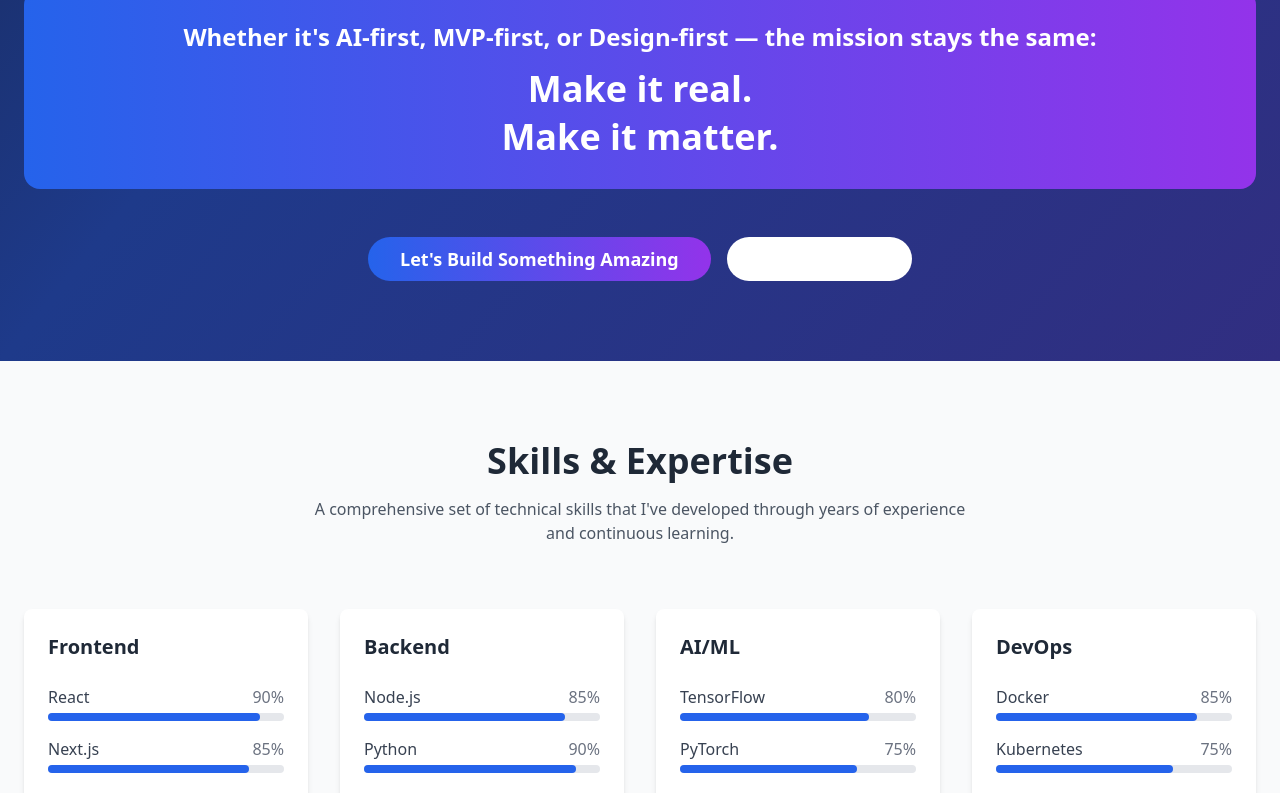
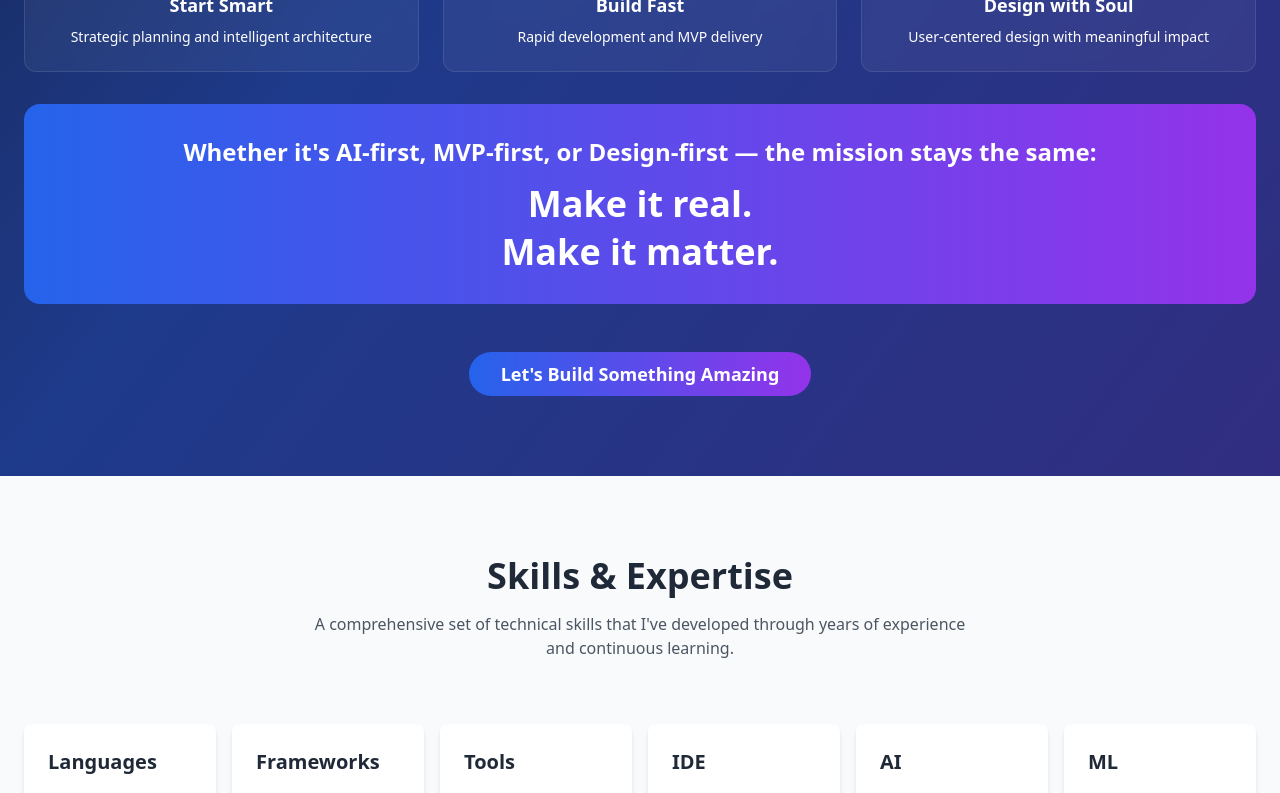
Before and after one commit to Sriharshareddy6464/Harsha, a React (Vite) app: page / in a window 1280 px wide. Shown: the part 2000-2793 px from the top of the page. Built offline with nearby package versions, Linux system fonts and the light colour scheme.

Commit message:
Updated homepage and skills  section

```diff
--- a/src/components/About.jsx
+++ b/src/components/About.jsx
@@ -65,10 +65,13 @@ const About = () => {
           </h2>
                      <div className="max-w-4xl mx-auto space-y-6">
              <p className="text-xl text-white leading-relaxed">
-               I'm <span className="text-blue-300 font-semibold">Sri Harsha</span>, a Computer Science Engineering graduate focused on becoming an AI Engineer, Full-Stack Web Developer, and DevOps Specialist. My skill set spans Cloud, MLOps, Generative AI, and modern Web Technologies.
+               I'm <span className="text-blue-300 font-semibold">Sri Harsha</span>, a Computer Science graduate driven by curiosity and creativity. From building full-stack apps to exploring AI models, I love crafting things that simplify life and solve real-world problems. I believe good code isn't just functional—it should tell a story, impact people, and scale effortlessly
              </p>
                            <p className="text-lg text-white leading-relaxed">
-               I believe in building with purpose — whether it's developing AI-first solutions or rapidly delivering MVP products, designing seamless frontends with Next.js, or deploying scalable systems through DevOps pipelines.
+                My toolkit includes Generative AI, MLOps, Cloud, and modern Web Technologies. I kinda vibecode a little — turning rough ideas into working systems that actually feel good to use.
+              </p>
+              <p className="text-lg text-white leading-relaxed">
+                Whether it's building AI-first solutions, launching lean MVPs, designing clean, animated frontends, or deploying scalable apps through DevOps, I'm all about bringing ideas to life — fast, functional, and full of purpose.
               </p>
               <div className="bg-white/20 backdrop-blur-sm rounded-2xl p-6 border border-white/30">
                <p className="text-lg text-white mb-4">
@@ -166,23 +169,13 @@ const About = () => {
           viewport={{ once: true }}
           className="text-center space-y-4"
         >
-          <div className="flex flex-col sm:flex-row gap-4 justify-center items-center">
+                     <div className="flex justify-center">
              <Button
                size="lg"
                className="bg-gradient-to-r from-blue-600 to-purple-600 hover:from-blue-700 hover:to-purple-700 text-white px-8 py-4 text-lg font-semibold rounded-full"
                asChild
              >
                <a href="#contact">Let's Build Something Amazing</a>
-            </Button>
-            <Button
-              variant="outline"
-              size="lg"
-              className="border-white/30 text-white hover:bg-white/10 px-8 py-4 text-lg font-semibold rounded-full"
-              asChild
-            >
-              <a href="/resume/Adapala Sriharsha Reddy.pdf" target="_blank" rel="noopener noreferrer">
-                View Resume
-              </a>
              </Button>
            </div>
         </motion.div>
--- a/src/components/Hero.jsx
+++ b/src/components/Hero.jsx
@@ -100,6 +100,7 @@ const Hero = () => {
               I build modern web applications and AI solutions that make a difference.
               Passionate about creating seamless user experiences and innovative solutions.
             </p>
+            <div className="flex flex-col sm:flex-row gap-4">
               <motion.div
                 whileHover={{ scale: 1.05 }}
                 whileTap={{ scale: 0.95 }}
@@ -111,6 +112,20 @@ const Hero = () => {
                   Get in Touch
                 </a>
               </motion.div>
+              <motion.div
+                whileHover={{ scale: 1.05 }}
+                whileTap={{ scale: 0.95 }}
+              >
+                <a
+                  href="/resume/Adapala Sriharsha Reddy.pdf"
+                  target="_blank"
+                  rel="noopener noreferrer"
+                  className="border-2 border-blue-600 text-blue-600 px-8 py-3 rounded-full text-lg font-semibold hover:bg-blue-600 hover:text-white transition-colors"
+                >
+                  View Resume
+                </a>
+              </motion.div>
+            </div>
           </motion.div>
 
           <motion.div
--- a/src/components/Skills.jsx
+++ b/src/components/Skills.jsx
@@ -4,39 +4,63 @@ import { useEffect, useRef } from 'react';
 
 const skills = [
   {
-    category: "Frontend",
+    category: "Languages",
     items: [
-      { name: "React", level: 90 },
-      { name: "Next.js", level: 85 },
-      { name: "TypeScript", level: 80 },
-      { name: "Tailwind CSS", level: 90 },
+      "JavaScript",
+      "Python",
+      "TypeScript",
+      "HTML/CSS",
+      "SQL",
     ]
   },
   {
-    category: "Backend",
+    category: "Frameworks",
     items: [
-      { name: "Node.js", level: 85 },
-      { name: "Python", level: 90 },
-      { name: "Django", level: 80 },
-      { name: "PostgreSQL", level: 85 },
+      "React",
+      "Next.js",
+      "Node.js",
+      "Express.js",
+      "Django",
     ]
   },
   {
-    category: "AI/ML",
+    category: "Tools",
     items: [
-      { name: "TensorFlow", level: 80 },
-      { name: "PyTorch", level: 75 },
-      { name: "HuggingFace", level: 85 },
-      { name: "Scikit-learn", level: 90 },
+      "Git",
+      "Docker",
+      "Postman",
+      "Figma",
+      "VS Code",
     ]
   },
   {
-    category: "DevOps",
+    category: "IDE",
     items: [
-      { name: "Docker", level: 85 },
-      { name: "Kubernetes", level: 75 },
-      { name: "AWS", level: 80 },
-      { name: "CI/CD", level: 85 },
+      "VS Code",
+      "Cursor AI",
+      "IntelliJ",
+      "PyCharm",
+      "WebStorm",
+    ]
+  },
+  {
+    category: "AI",
+    items: [
+      "OpenAI API",
+      "HuggingFace",
+      "LangChain",
+      "Claude API",
+      "Gemini API",
+    ]
+  },
+  {
+    category: "ML",
+    items: [
+      "TensorFlow",
+      "PyTorch",
+      "Scikit-learn",
+      "Pandas",
+      "NumPy",
     ]
   }
 ];
@@ -131,7 +155,7 @@ const Skills = () => {
           </p>
         </motion.div>
 
-        <div className="grid md:grid-cols-2 lg:grid-cols-4 gap-8">
+                 <div className="grid grid-cols-6 gap-4">
           {skills.map((skillGroup, index) => (
             <motion.div
               key={index}
@@ -144,25 +168,13 @@ const Skills = () => {
               <h3 className="text-xl font-bold text-gray-800 mb-6">
                 {skillGroup.category}
               </h3>
-              <div className="space-y-4">
-                {skillGroup.items.map((skill, skillIndex) => (
-                  <div key={skillIndex}>
-                    <div className="flex justify-between mb-1">
-                      <span className="text-gray-700">{skill.name}</span>
-                      <span className="text-gray-500">{skill.level}%</span>
-                    </div>
-                    <div className="w-full bg-gray-200 rounded-full h-2">
-                      <motion.div
-                        initial={{ width: 0 }}
-                        whileInView={{ width: `${skill.level}%` }}
-                        transition={{ duration: 1, delay: 0.2 }}
-                        viewport={{ once: true }}
-                        className="bg-blue-600 h-2 rounded-full"
-                      />
-                    </div>
-                  </div>
-                ))}
-              </div>
+                             <div className="space-y-3">
+                 {skillGroup.items.map((skill, skillIndex) => (
+                   <div key={skillIndex} className="flex items-center">
+                     <span className="text-gray-700 font-medium">{skill}</span>
+                   </div>
+                 ))}
+               </div>
             </motion.div>
           ))}
         </div>
```
Lines whose indentation alone changed are shown as unchanged.
